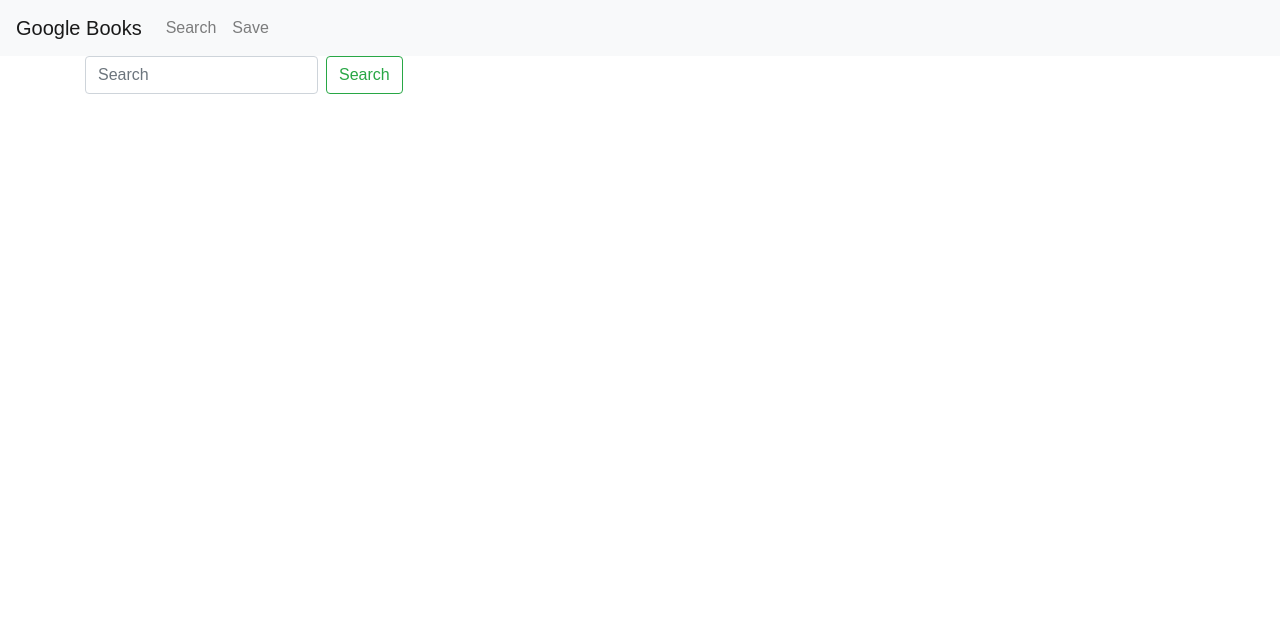
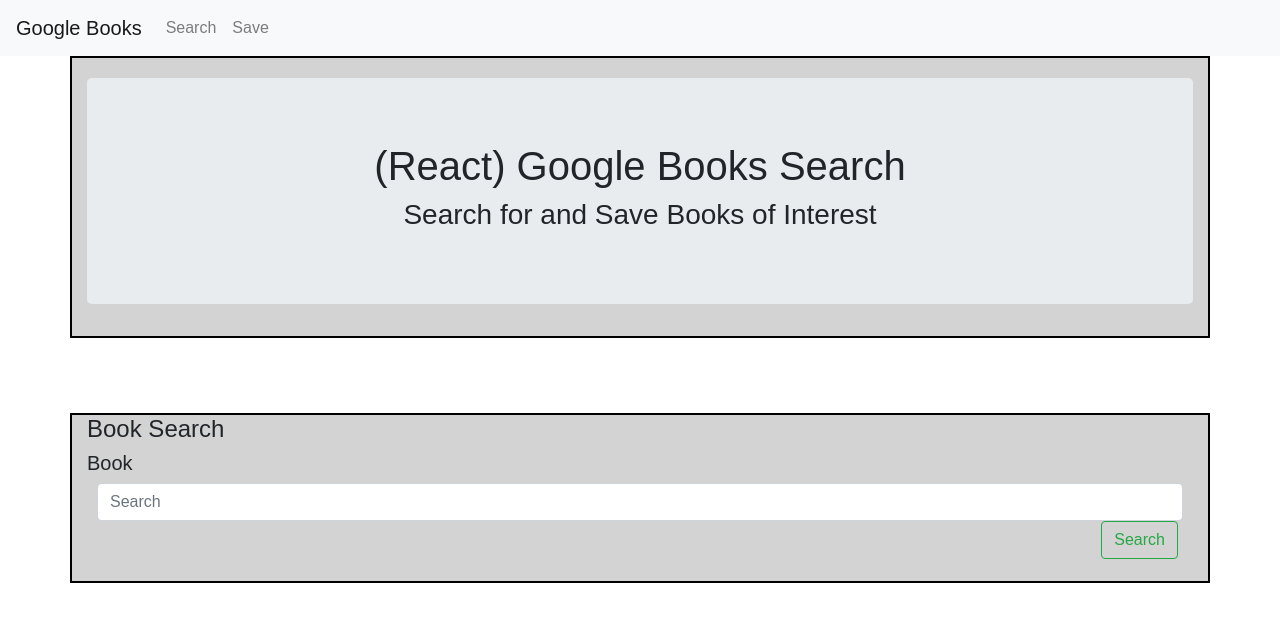
Before and after one commit to yjmiranda/google-book-search, a React (Create React App) app in the folder create-react-express/client/: page / in a window 1280 px wide. Shown: the top 622 px of the page. Built offline with nearby package versions, Linux system fonts and the light colour scheme.

Commit message:
Updating components

```diff
--- a/create-react-express/client/src/App.css
+++ b/create-react-express/client/src/App.css
@@ -1,24 +1,14 @@
 .App {
   text-align: center;
-}
-
-.App-logo {
-  animation: App-logo-spin infinite 20s linear;
-  height: 80px;
-}
-
-.App-header {
-  background-color: #222;
-  height: 150px;
-  padding: 20px;
-  color: white;
-}
-
-.App-intro {
-  font-size: large;
 }
 
 @keyframes App-logo-spin {
   from { transform: rotate(0deg); }
   to { transform: rotate(360deg); }
 }
+
+.result {
+  border: 2px solid black;
+  background-color: lightgrey;
+  padding-top: 20px;
+}
--- a/create-react-express/client/src/App.js
+++ b/create-react-express/client/src/App.js
@@ -1,13 +1,21 @@
 import React from "react";
 import Navbar from "./components/Navbar/index"
-import Search from "./components/Search/index"
 import "./App.css";
+import Jumbotron from "./components/Jumbotron/index";
+import Search from "./components/Search/index";
+import { Container } from "react-bootstrap";
 
 function App() {
   return (
     <div>
     <Navbar/>
+    <Jumbotron/>
+
     <Search/>
+
+    <Container className="results">
+
+    </Container>
     </div>
   );
 }
--- a/create-react-express/client/src/components/Jumbotron/index.js
+++ b/create-react-express/client/src/components/Jumbotron/index.js
@@ -0,0 +1,26 @@
+import React from 'react';
+import { Jumbotron, Container } from 'react-bootstrap';
+import "./style.css";
+
+
+
+function Jumbot () {
+
+return (
+
+<Container className="heading-title">
+    <Jumbotron>
+
+        <Container>
+            <div className="text-center">
+                <h1>(React) Google Books Search</h1>
+                <h3>Search for and Save Books of Interest</h3>
+            </div>
+        </Container>
+
+    </Jumbotron>
+</Container>
+)
+};
+
+export default Jumbot;
--- a/create-react-express/client/src/components/Jumbotron/style.css
+++ b/create-react-express/client/src/components/Jumbotron/style.css
@@ -0,0 +1,5 @@
+.heading-title {
+    border: 2px solid black;
+    background-color: lightgrey;
+    padding-top: 20px;
+}
--- a/create-react-express/client/src/components/Search/index.js
+++ b/create-react-express/client/src/components/Search/index.js
@@ -1,17 +1,23 @@
 import React from 'react';
-import { FormControl, Form, Button, Container } from 'react-bootstrap';
+import { Col, FormControl, Form, Button, Container } from 'react-bootstrap';
+import "./style.css";
+
 
  function Searchb() {
 
 return (
 
-    <Container>
+    <Container className="search-container">
 
-    <Form inline>
-        <FormControl type="text" placeholder="Search" className="mr-sm-2" />
-        <Button variant="outline-success">Search</Button>
-    </Form>
+        <h4>Book Search</h4>
+        <h5>Book</h5>
 
+    <Col>
+        <Form.Row>
+            <FormControl type="text" placeholder="Search"/>
+        </Form.Row>
+        <Button variant="outline-success" className="float-right" >Search</Button>
+    </Col>
     </Container>
 )};
 
--- a/create-react-express/client/src/components/Search/style.css
+++ b/create-react-express/client/src/components/Search/style.css
@@ -0,0 +1,8 @@
+.search-container {
+    margin-top: 75px;
+
+    border: 2px solid black;
+    background-color: lightgrey;
+
+    padding-bottom: 60px;
+}
```
